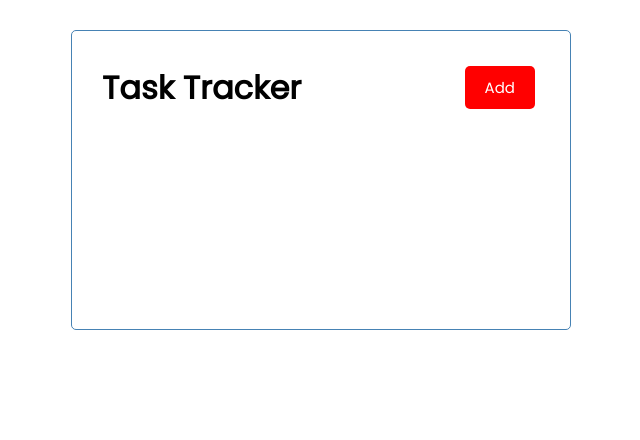
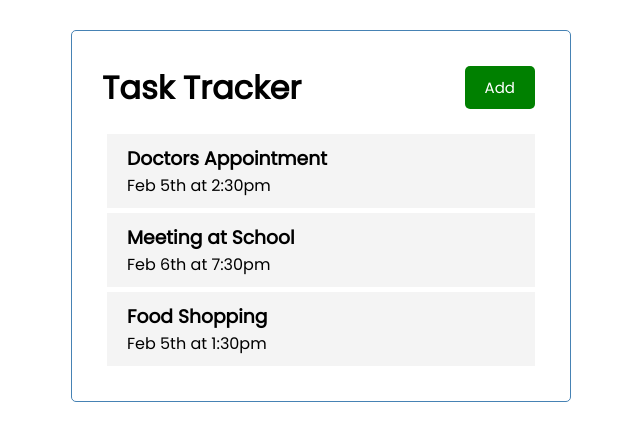
Before and after one commit to osigie/react-task-tracker, a React (Create React App) app: page / in a window 1280 px wide. Shown: the top 440 px of the page, without its empty margins (319-959 px from the left). Built offline with nearby package versions, Linux system fonts and the light colour scheme; the HTML template or start-up script is replaced by a standard one.

Commit message:
added task component

```diff
--- a/src/App.js
+++ b/src/App.js
@@ -1,11 +1,33 @@
 import Header from "./components/Header"
+import Tasks from "./components/Tasks"
+import { useState } from "react";
+
+
 
 function App() {
+
+  const [tasks, setTasks] = useState([
+    {
+      id: 1,
+      text: "Doctors Appointment",
+      day: "Feb 5th at 2:30pm",
+      reminder: true,
+    },
+    {
+      id: 2,
+      text: "Meeting at School",
+      day: "Feb 6th at 7:30pm",
+      reminder: true,
+    },
+    { id: 3, text: "Food Shopping", day: "Feb 5th at 1:30pm", reminder: false },
+  ]);
+
   return (
     <div className="container">
  {/* <Header title = "it is what it is" txt = {{color: "green", backgroundColor: "grey"}} /> */}
  {/* <Header title = "it is what it is" > </Header> */}
  <Header />
+ <Tasks tasks = {tasks}/>
     </div>
   );
 }
--- a/src/components/Header.js
+++ b/src/components/Header.js
@@ -1,4 +1,5 @@
 import Button from './Button';
+
 const Header = ({title}) => {
   const check = ()=>{
     console.log("clicked")
@@ -6,7 +7,8 @@
   return (
   <header className= "header">
      <h1>{title}</h1>
-<Button color= "red" text = "Add" clickMe={check}/>
+<Button color= "green" text = "Add" clickMe={check}/>
+
   </header>
   )
 }
--- /dev/null
+++ b/src/components/Tasks.js
@@ -0,0 +1,12 @@
+import Task from "./Task";
+const Tasks = ({ tasks }) => {
+  return (
+    <>
+      {tasks.map((task) => {
+        return <Task key={task.id} task={task} />;
+      })}
+    </>
+  );
+};
+
+export default Tasks;
--- a/src/components/task.js
+++ b/src/components/task.js
@@ -0,0 +1,9 @@
+const task = ({task}) => {
+  return (
+  <div className = "task" >
+       <h3>{task.text}</h3>
+ <p>{task.day}</p>
+  </div>);
+};
+
+export default task;
```
